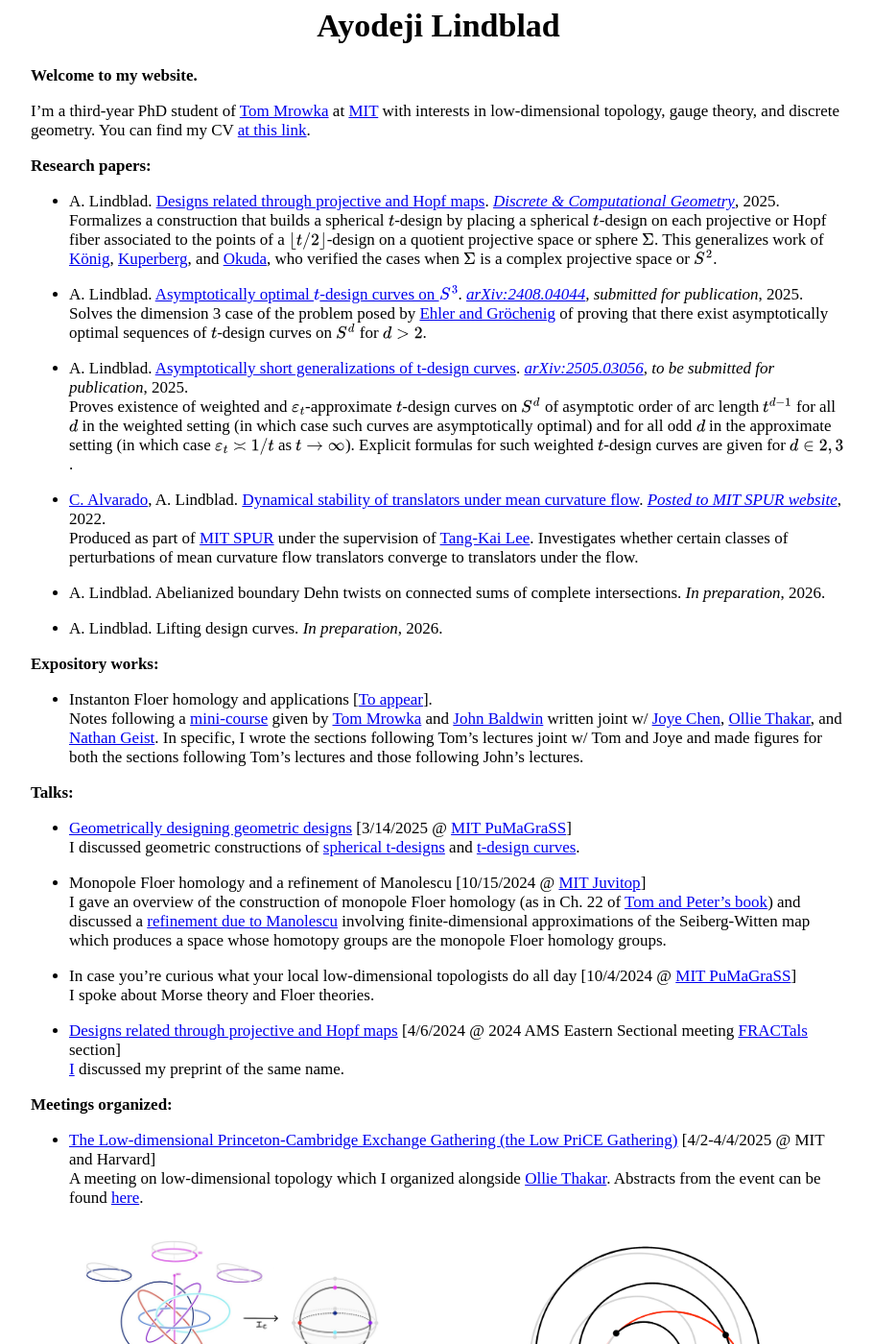
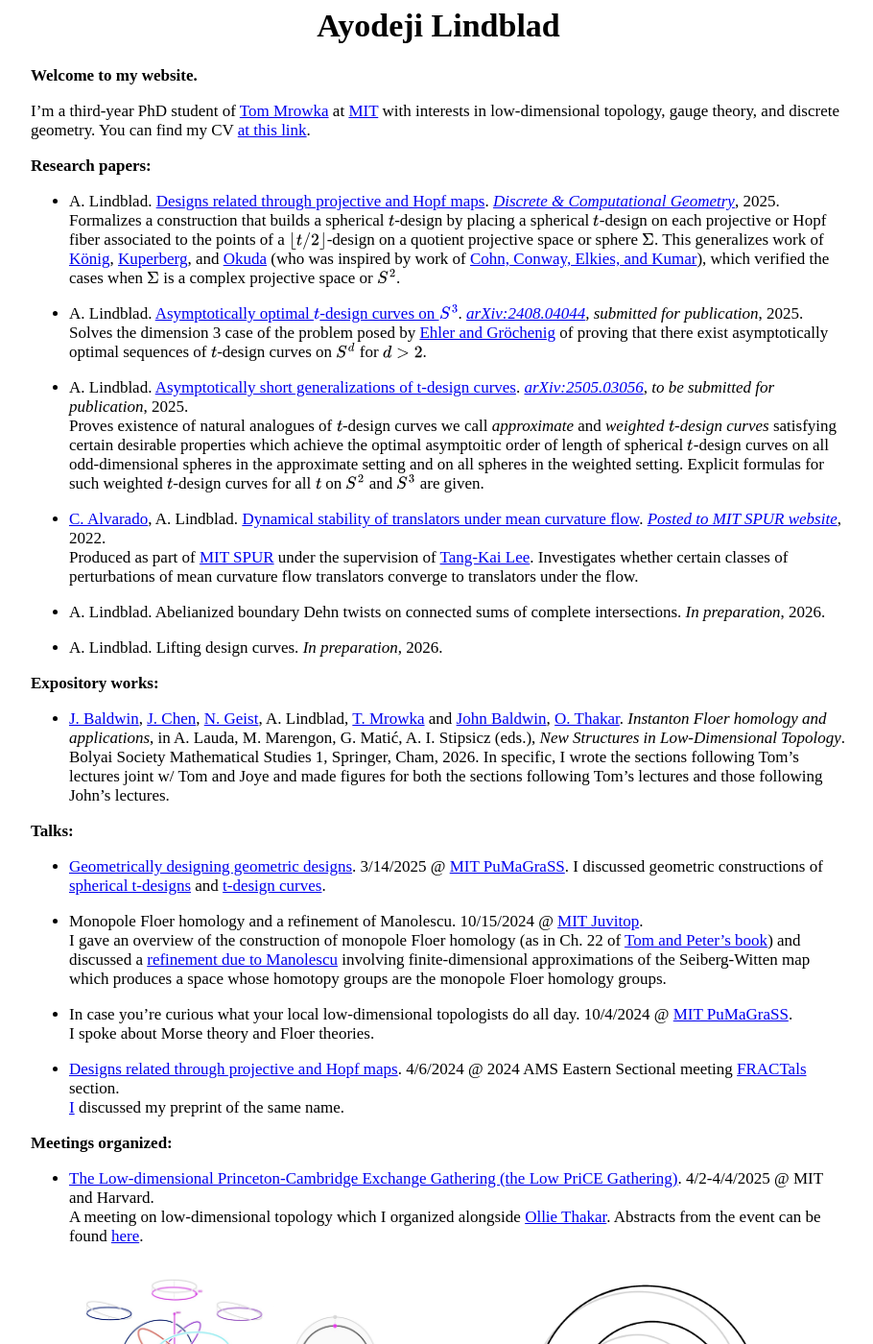
Before and after one commit to AyodejiLindblad/AyodejiLindblad.github.io, a Jekyll site: the page built from index.md, in a window 1280 px wide and 1400 px high, scrolled down 276 px. Shown: the whole window at 96% size, without its empty margins (183-1093 px from the left). Built offline with Jekyll 4.4.1, drawn with Linux system fonts in a browser that asks for light colours; some web fonts are replaced.

Commit message:
Previewing new citation formatting

```diff
--- a/index.md
+++ b/index.md
@@ -20,13 +20,13 @@ I'm a third-year PhD student of [Tom Mrowka](https://math.mit.edu/~mrowka/) at [
 **Research papers:**
 
 * A. Lindblad. [Designs related through projective and Hopf maps](https://rdcu.be/eSi5F). *[Discrete & Computational Geometry](https://link.springer.com/article/10.1007/s00454-025-00805-7)*, 2025.
-    Formalizes a construction that builds a spherical $t$\-design by placing a spherical $t$\-design on each projective or Hopf fiber associated to the points of a $\lfloor t/2\rfloor$-design on a quotient projective space or sphere $\Sigma$. This generalizes work of [König](https://mathscinet.ams.org/mathscinet/article?mr=1797231), [Kuperberg](https://epubs.siam.org/doi/10.1137/040615584), and [Okuda](https://arxiv.org/abs/1506.08414), who verified the cases when $\Sigma$ is a complex projective space or $S^2$.
+    Formalizes a construction that builds a spherical $t$\-design by placing a spherical $t$\-design on each projective or Hopf fiber associated to the points of a $\lfloor t/2\rfloor$-design on a quotient projective space or sphere $\Sigma$. This generalizes work of [König](https://mathscinet.ams.org/mathscinet/article?mr=1797231), [Kuperberg](https://epubs.siam.org/doi/10.1137/040615584), and [Okuda](https://arxiv.org/abs/1506.08414) (who was inspired by work of [Cohn, Conway, Elkies, and Kumar](https://projecteuclid.org/journals/experimental-mathematics/volume-16/issue-3/The-D_4-Root-System-Is-Not-Universally-Optimal/em/1204928532.pdf)), which verified the cases when $\Sigma$ is a complex projective space or $S^2$.
 
 * A. Lindblad. [Asymptotically optimal $t$\-design curves on $S^3$](https://drive.google.com/file/d/1WUC5eNBkv4DSW_V0KPvPMj1BRw4jKUGt/view?usp=drivesdk). *[arXiv:2408.04044](https://arxiv.org/abs/2408.04044), submitted for publication*, 2025.
-    Solves the dimension 3 case of the problem posed by [Ehler and Gröchenig](https://www.researchgate.net/publication/375872452_t_-Design_Curves_and_Mobile_Sampling_on_the_Sphere) of proving that there exist asymptotically optimal sequences of $t$\-design curves on $S^d$ for $d > 2$.
+    Solves the dimension 3 case of the problem posed by [Ehler and Gröchenig](https://www.cambridge.org/core/journals/forum-of-mathematics-sigma/article/tdesign-curves-and-mobile-sampling-on-the-sphere/3876FD22A0D8BC17B9F2207F53142466) of proving that there exist asymptotically optimal sequences of $t$\-design curves on $S^d$ for $d > 2$.
 
 * A. Lindblad. [Asymptotically short generalizations of t\-design curves](https://drive.google.com/file/d/1AzJJJvKVxr380cAapRny8Pr8qEjeXrdZ/view?usp=drivesdk). *[arXiv:2505.03056](https://arxiv.org/abs/2505.03056), to be submitted for publication*, 2025.
-    Proves existence of weighted and $ε_t$\-approximate $t$\-design curves on $S^d$ of asymptotic order of arc length $t^{d-1}$ for all $d$ in the weighted setting (in which case such curves are asymptotically optimal) and for all odd $d$ in the approximate setting (in which case $ε_t \asymp 1/t$ as $t\to\infty$). Explicit formulas for such weighted $t$\-design curves are given for $d \in \{2, 3\}$.
+    Proves existence of natural analogues of $t$-design curves we call *approximate* and *weighted $t$-design curves* satisfying certain desirable properties which achieve the optimal asymptoitic order of length of spherical $t$-design curves on all odd-dimensional spheres in the approximate setting and on all spheres in the weighted setting. Explicit formulas for such weighted $t$\-design curves for all $t$ on $S^2$ and $S^3$ are given.
 
 * [C. Alvarado](https://alvarado-alvarez.github.io/), A. Lindblad. [Dynamical stability of translators under mean curvature flow](https://math.mit.edu/research/undergraduate/spur/documents/2022/Alvarado_Linblad.pdf). *[Posted to MIT SPUR website](https://math.mit.edu/research/undergraduate/spur/past-projects.html)*, 2022.
     Produced as part of [MIT SPUR](https://math.mit.edu/research/undergraduate/spur/) under the supervision of [Tang-Kai Lee](https://math.mit.edu/directory/profile.html?pid=2273). Investigates whether certain classes of perturbations of mean curvature flow translators converge to translators under the flow.
@@ -38,28 +38,28 @@ I'm a third-year PhD student of [Tom Mrowka](https://math.mit.edu/~mrowka/) at [
 
 **Expository works:**
 
-* Instanton Floer homology and applications \[[To appear](https://link.springer.com/book/9783032134936)\].
-    Notes following a [mini-course](https://erdoscenter.renyi.hu/events/conference-new-structures-low-dimensional-topology) given by [Tom Mrowka](https://math.mit.edu/~mrowka/) and [John Baldwin](https://sites.google.com/bc.edu/john-baldwin/home) written joint w/ [Joye Chen](https://math.mit.edu/directory/profile.html?pid=2584), [Ollie Thakar](https://www.math.harvard.edu/people/thakar-ollie/), and [Nathan Geist](https://www.bc.edu/bc-web/schools/morrissey/departments/math/people/grad-students/nathan-geist.html). In specific, I wrote the sections following Tom's lectures joint w/ Tom and Joye and made figures for both the sections following Tom's lectures and those following John's lectures.
+* [J. Baldwin](https://sites.google.com/bc.edu/john-baldwin/home), [J. Chen](https://math.mit.edu/directory/profile.html?pid=2584), [N. Geist](https://www.bc.edu/bc-web/schools/morrissey/departments/math/people/grad-students/nathan-geist.html), A. Lindblad, [T. Mrowka](https://math.mit.edu/~mrowka/) and [John Baldwin](https://sites.google.com/bc.edu/john-baldwin/home), [O. Thakar](https://www.math.harvard.edu/people/thakar-ollie/). *Instanton Floer homology and applications*, in A. Lauda, M. Marengon, G. Matić, A. I. Stipsicz (eds.), *New Structures in Low-Dimensional Topology*. Bolyai Society Mathematical Studies 1, Springer, Cham, 2026.
+    In specific, I wrote the sections following Tom's lectures joint w/ Tom and Joye and made figures for both the sections following Tom's lectures and those following John's lectures.
 
 
 **Talks:**
 
-* [Geometrically designing geometric designs](https://photos.app.goo.gl/S6Uhk84pSQmK99BE8) \[3/14/2025 @ [MIT PuMaGraSS](https://math.mit.edu/pumagrass/)\]
+* [Geometrically designing geometric designs](https://photos.app.goo.gl/S6Uhk84pSQmK99BE8). 3/14/2025 @ [MIT PuMaGraSS](https://math.mit.edu/pumagrass/).
     I discussed geometric constructions of [spherical t\-designs](https://drive.google.com/file/d/1x8kh1ir3qsDPOWAqWsjstV5C3obETxlV/view?usp=sharing) and [t\-design curves](https://drive.google.com/file/d/1HlHE2oS-M53LNbNKoZkpfpfi2fw-S6Yq/view?usp=sharing).
 
-* Monopole Floer homology and a refinement of Manolescu \[10/15/2024 @ [MIT Juvitop](https://math.mit.edu/juvitop/)\]
+* Monopole Floer homology and a refinement of Manolescu. 10/15/2024 @ [MIT Juvitop](https://math.mit.edu/juvitop/).
     I gave an overview of the construction of monopole Floer homology (as in Ch. 22 of [Tom and Peter's book](https://www.cambridge.org/core/books/monopoles-and-threemanifolds/24DFD24BB25BDDCFE28810998F5B6242)) and discussed a [refinement due to Manolescu](https://arxiv.org/abs/math/0104024) involving finite-dimensional approximations of the Seiberg-Witten map which produces a space whose homotopy groups are the monopole Floer homology groups.
 
-* In case you're curious what your local low-dimensional topologists do all day \[10/4/2024 @ [MIT PuMaGraSS](https://math.mit.edu/pumagrass/)\]
+* In case you're curious what your local low-dimensional topologists do all day. 10/4/2024 @ [MIT PuMaGraSS](https://math.mit.edu/pumagrass/).
     I spoke about Morse theory and Floer theories.
 
-* [Designs related through projective and Hopf maps](https://meetings.ams.org/math/spring2024e/meetingapp.cgi/Paper/34013) \[4/6/2024 @ 2024 AMS Eastern Sectional meeting [FRACTals](https://www.ams.org/meetings/sectional/2312_program_ss15.html) section\]
+* [Designs related through projective and Hopf maps](https://meetings.ams.org/math/spring2024e/meetingapp.cgi/Paper/34013). 4/6/2024 @ 2024 AMS Eastern Sectional meeting [FRACTals](https://www.ams.org/meetings/sectional/2312_program_ss15.html) section.
     [I](https://www.instagram.com/p/C5qjPnHsUVS/?utm_source=ig_web_button_share_sheet&igsh=ZDNlZDc0MzIxNw%3D%3D&img_index=2) discussed my preprint of the same name.
 
 
 **Meetings organized:**
 
-* [The Low-dimensional Princeton-Cambridge Exchange Gathering (the Low PriCE Gathering)](https://sites.google.com/view/ayodeji-lowpricegathering/home) \[4/2-4/4/2025 @ MIT and Harvard\]
+* [The Low-dimensional Princeton-Cambridge Exchange Gathering (the Low PriCE Gathering)](https://sites.google.com/view/ayodeji-lowpricegathering/home). 4/2-4/4/2025 @ MIT and Harvard.
     A meeting on low-dimensional topology which I organized alongside [Ollie Thakar](https://www.math.harvard.edu/people/thakar-ollie/). Abstracts from the event can be found [here](https://drive.google.com/file/d/1eQs8u07aWJ1T0SiU6org20qM1ncSOUr5/view?usp=drivesdk).
 
 
```
